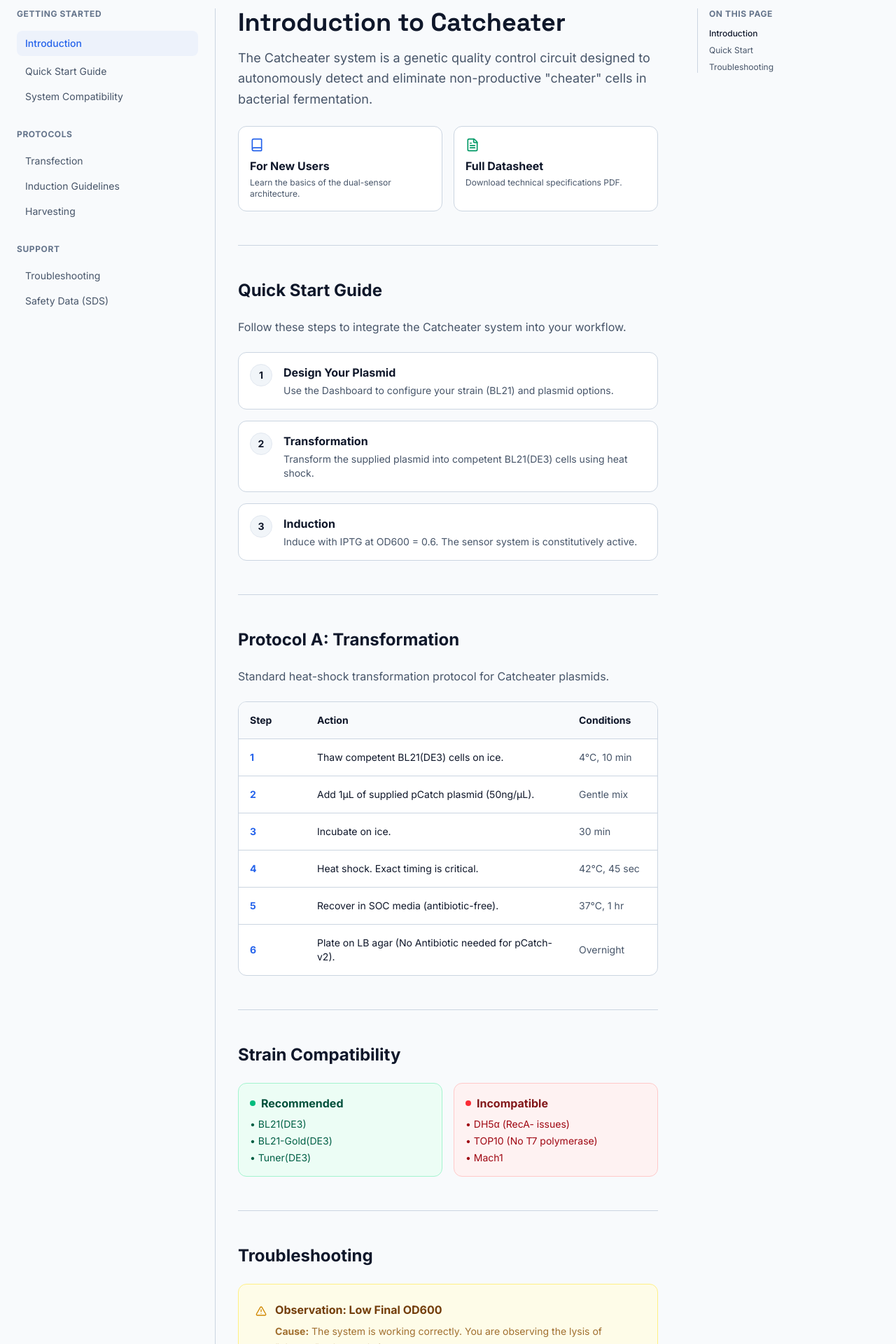
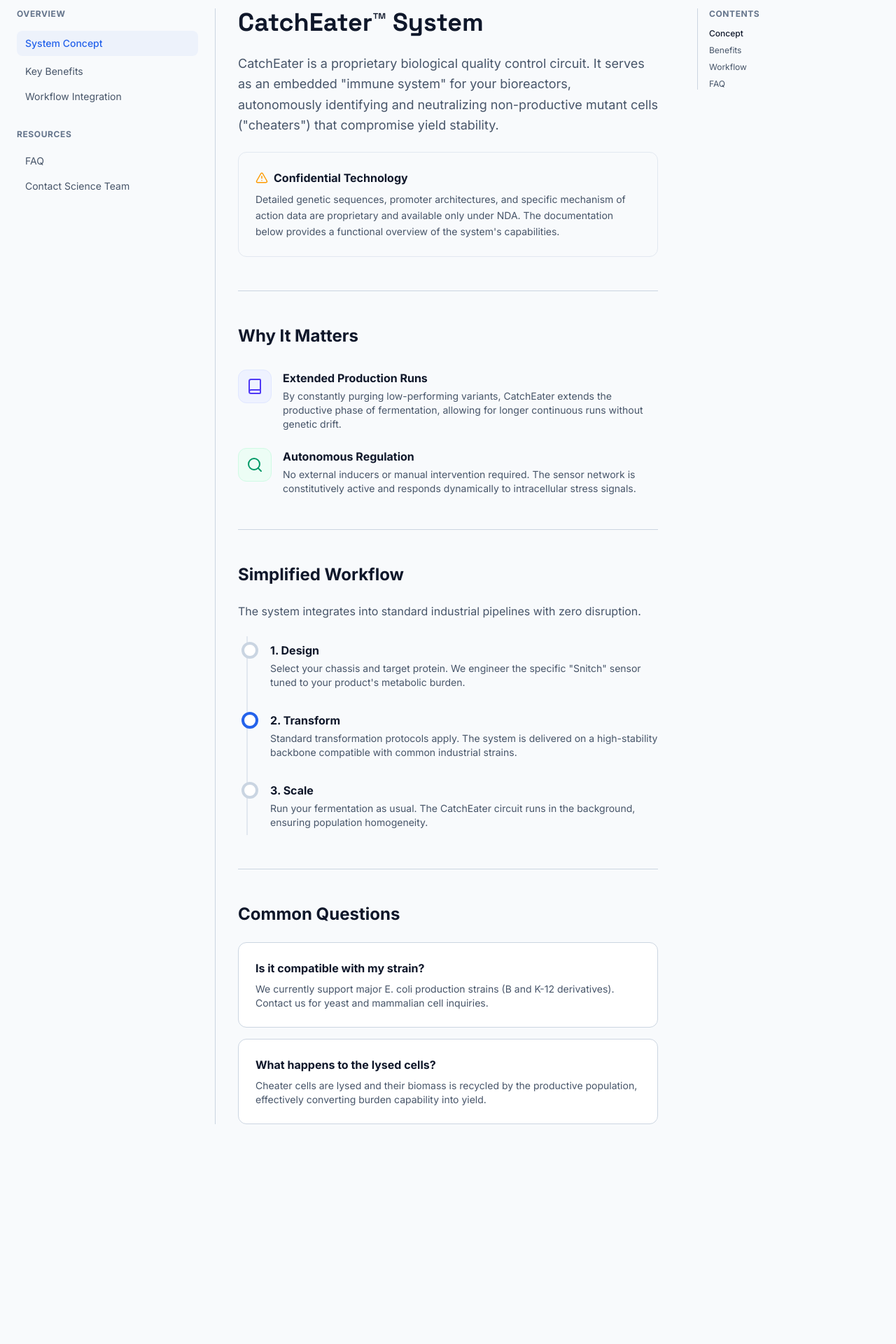
Before and after one commit to QuercusCode/Catcheaterweb, a Next.js app: page /docs in a window 1280 px wide. Shown: the part 180-2100 px from the top of the page at 70% size. After the commit the page ends 1818 px from the top, so only its background shows below. Built offline with nearby package versions, Linux system fonts and the light colour scheme.

Commit message:
Redact technical details from documentation for IP safety

```diff
--- a/src/app/docs/page.tsx
+++ b/src/app/docs/page.tsx
@@ -13,26 +13,18 @@
                     <div className="hidden md:block col-span-1 border-r border-border pr-6">
                         <div className="sticky top-24 space-y-8">
                             <div>
-                                <h4 className="font-bold text-xs uppercase tracking-wider text-muted mb-4">Getting Started</h4>
+                                <h4 className="font-bold text-xs uppercase tracking-wider text-muted mb-4">Overview</h4>
                                 <ul className="space-y-2">
-                                    <li><a href="#intro" className="block text-sm font-medium text-primary bg-primary/5 px-3 py-2 rounded-lg">Introduction</a></li>
-                                    <li><a href="#quickstart" className="block text-sm text-muted-foreground hover:text-foreground px-3 py-1">Quick Start Guide</a></li>
-                                    <li><a href="#compatibility" className="block text-sm text-muted-foreground hover:text-foreground px-3 py-1">System Compatibility</a></li>
+                                    <li><a href="#concept" className="block text-sm font-medium text-primary bg-primary/5 px-3 py-2 rounded-lg">System Concept</a></li>
+                                    <li><a href="#benefits" className="block text-sm text-muted-foreground hover:text-foreground px-3 py-1">Key Benefits</a></li>
+                                    <li><a href="#workflow" className="block text-sm text-muted-foreground hover:text-foreground px-3 py-1">Workflow Integration</a></li>
                                 </ul>
                             </div>
                             <div>
-                                <h4 className="font-bold text-xs uppercase tracking-wider text-muted mb-4">Protocols</h4>
+                                <h4 className="font-bold text-xs uppercase tracking-wider text-muted mb-4">Resources</h4>
                                 <ul className="space-y-2">
-                                    <li><a href="#transfection" className="block text-sm text-muted-foreground hover:text-foreground px-3 py-1">Transfection</a></li>
-                                    <li><a href="#induction" className="block text-sm text-muted-foreground hover:text-foreground px-3 py-1">Induction Guidelines</a></li>
-                                    <li><a href="#harvest" className="block text-sm text-muted-foreground hover:text-foreground px-3 py-1">Harvesting</a></li>
-                                </ul>
-                            </div>
-                            <div>
-                                <h4 className="font-bold text-xs uppercase tracking-wider text-muted mb-4">Support</h4>
-                                <ul className="space-y-2">
-                                    <li><a href="#troubleshooting" className="block text-sm text-muted-foreground hover:text-foreground px-3 py-1">Troubleshooting</a></li>
-                                    <li><a href="#safety" className="block text-sm text-muted-foreground hover:text-foreground px-3 py-1">Safety Data (SDS)</a></li>
+                                    <li><a href="#faq" className="block text-sm text-muted-foreground hover:text-foreground px-3 py-1">FAQ</a></li>
+                                    <li><a href="#contact" className="block text-sm text-muted-foreground hover:text-foreground px-3 py-1">Contact Science Team</a></li>
                                 </ul>
                             </div>
                         </div>
@@ -41,53 +33,51 @@
                     {/* MAIN CONTENT */}
                     <div className="col-span-1 md:col-span-3 lg:col-span-2 space-y-12">
 
-                        {/* Section: Intro */}
-                        <section id="intro" className="space-y-4">
-                            <h1 className="text-4xl font-display font-bold text-foreground">Introduction to Catcheater</h1>
+                        {/* Section: Concept */}
+                        <section id="concept" className="space-y-6">
+                            <h1 className="text-4xl font-display font-bold text-foreground">CatchEater™ System</h1>
                             <p className="text-lg text-muted-foreground leading-relaxed">
-                                The Catcheater system is a genetic quality control circuit designed to autonomously detect and eliminate non-productive &quot;cheater&quot; cells in bacterial fermentation.
+                                CatchEater is a proprietary biological quality control circuit. It serves as an embedded "immune system" for your bioreactors, autonomously identifying and neutralizing non-productive mutant cells ("cheaters") that compromise yield stability.
                             </p>
-                            <div className="grid grid-cols-2 gap-4 mt-6">
-                                <div className="p-4 border border-border rounded-xl bg-surface">
-                                    <Book className="text-primary mb-2" size={20} />
-                                    <h3 className="font-bold text-foreground">For New Users</h3>
-                                    <p className="text-xs text-muted-foreground mt-1">Learn the basics of the dual-sensor architecture.</p>
-                                </div>
-                                <div className="p-4 border border-border rounded-xl bg-surface">
-                                    <FileText className="text-emerald-600 mb-2" size={20} />
-                                    <h3 className="font-bold text-foreground">Full Datasheet</h3>
-                                    <p className="text-xs text-muted-foreground mt-1">Download technical specifications PDF.</p>
-                                </div>
+
+                            <div className="p-6 bg-slate-50 border border-slate-200 rounded-xl">
+                                <h3 className="font-bold text-foreground mb-2 flex items-center gap-2">
+                                    <AlertTriangle size={18} className="text-amber-500" /> Confidential Technology
+                                </h3>
+                                <p className="text-sm text-muted-foreground leading-relaxed">
+                                    Detailed genetic sequences, promoter architectures, and specific mechanism of action data are proprietary and available only under NDA. The documentation below provides a functional overview of the system's capabilities.
+                                </p>
                             </div>
                         </section>
 
                         <hr className="border-border" />
 
-                        {/* Section: Quick Start */}
-                        <section id="quickstart" className="space-y-6">
-                            <h2 className="text-2xl font-bold text-foreground">Quick Start Guide</h2>
-                            <p className="text-muted-foreground">Follow these steps to integrate the Catcheater system into your workflow.</p>
+                        {/* Section: Benefits */}
+                        <section id="benefits" className="space-y-8">
+                            <h2 className="text-2xl font-bold text-foreground">Why It Matters</h2>
 
-                            <div className="space-y-4">
-                                <div className="flex gap-4 p-4 bg-surface border border-border rounded-xl">
-                                    <div className="w-8 h-8 rounded-full bg-slate-100 flex items-center justify-center text-sm font-bold border border-slate-200 shrink-0">1</div>
+                            <div className="grid grid-cols-1 gap-6">
+                                <div className="flex gap-4">
+                                    <div className="w-12 h-12 rounded-xl bg-indigo-50 border border-indigo-100 flex items-center justify-center text-indigo-600 shrink-0">
+                                        <Book size={24} />
+                                    </div>
                                     <div>
-                                        <h3 className="font-bold text-foreground">Design Your Plasmid</h3>
-                                        <p className="text-sm text-muted-foreground mt-1">Use the Dashboard to configure your strain (BL21) and plasmid options.</p>
+                                        <h3 className="font-bold text-foreground mb-1">Extended Production Runs</h3>
+                                        <p className="text-sm text-muted-foreground">
+                                            By constantly purging low-performing variants, CatchEater extends the productive phase of fermentation, allowing for longer continuous runs without genetic drift.
+                                        </p>
                                     </div>
                                 </div>
-                                <div className="flex gap-4 p-4 bg-surface border border-border rounded-xl">
-                                    <div className="w-8 h-8 rounded-full bg-slate-100 flex items-center justify-center text-sm font-bold border border-slate-200 shrink-0">2</div>
+
+                                <div className="flex gap-4">
+                                    <div className="w-12 h-12 rounded-xl bg-emerald-50 border border-emerald-100 flex items-center justify-center text-emerald-600 shrink-0">
+                                        <Search size={24} />
+                                    </div>
                                     <div>
-                                        <h3 className="font-bold text-foreground">Transformation</h3>
-                                        <p className="text-sm text-muted-foreground mt-1">Transform the supplied plasmid into competent BL21(DE3) cells using heat shock.</p>
-                                    </div>
-                                </div>
-                                <div className="flex gap-4 p-4 bg-surface border border-border rounded-xl">
-                                    <div className="w-8 h-8 rounded-full bg-slate-100 flex items-center justify-center text-sm font-bold border border-slate-200 shrink-0">3</div>
-                                    <div>
-                                        <h3 className="font-bold text-foreground">Induction</h3>
-                                        <p className="text-sm text-muted-foreground mt-1">Induce with IPTG at OD600 = 0.6. The sensor system is constitutively active.</p>
+                                        <h3 className="font-bold text-foreground mb-1">Autonomous Regulation</h3>
+                                        <p className="text-sm text-muted-foreground">
+                                            No external inducers or manual intervention required. The sensor network is constitutively active and responds dynamically to intracellular stress signals.
+                                        </p>
                                     </div>
                                 </div>
                             </div>
@@ -95,118 +85,47 @@
 
                         <hr className="border-border" />
 
-                        {/* Section: Transformation Protocol */}
-                        <section id="transfection" className="space-y-6">
-                            <h2 className="text-2xl font-bold text-foreground">Protocol A: Transformation</h2>
-                            <p className="text-muted-foreground">Standard heat-shock transformation protocol for Catcheater plasmids.</p>
+                        {/* Section: Workflow */}
+                        <section id="workflow" className="space-y-6">
+                            <h2 className="text-2xl font-bold text-foreground">Simplified Workflow</h2>
+                            <p className="text-muted-foreground">The system integrates into standard industrial pipelines with zero disruption.</p>
 
-                            <div className="bg-white border border-border rounded-xl overflow-hidden">
-                                <table className="w-full text-sm text-left">
-                                    <thead className="bg-slate-50 font-bold border-b border-border">
-                                        <tr>
-                                            <th className="p-4 w-24">Step</th>
-                                            <th className="p-4">Action</th>
-                                            <th className="p-4 w-32">Conditions</th>
-                                        </tr>
-                                    </thead>
-                                    <tbody className="divide-y divide-border">
-                                        <tr>
-                                            <td className="p-4 font-bold text-primary">1</td>
-                                            <td className="p-4">Thaw competent BL21(DE3) cells on ice.</td>
-                                            <td className="p-4 text-muted-foreground">4°C, 10 min</td>
-                                        </tr>
-                                        <tr>
-                                            <td className="p-4 font-bold text-primary">2</td>
-                                            <td className="p-4">Add 1µL of supplied pCatch plasmid (50ng/µL).</td>
-                                            <td className="p-4 text-muted-foreground">Gentle mix</td>
-                                        </tr>
-                                        <tr>
-                                            <td className="p-4 font-bold text-primary">3</td>
-                                            <td className="p-4">Incubate on ice.</td>
-                                            <td className="p-4 text-muted-foreground">30 min</td>
-                                        </tr>
-                                        <tr>
-                                            <td className="p-4 font-bold text-primary">4</td>
-                                            <td className="p-4">Heat shock. Exact timing is critical.</td>
-                                            <td className="p-4 text-muted-foreground">42°C, 45 sec</td>
-                                        </tr>
-                                        <tr>
-                                            <td className="p-4 font-bold text-primary">5</td>
-                                            <td className="p-4">Recover in SOC media (antibiotic-free).</td>
-                                            <td className="p-4 text-muted-foreground">37°C, 1 hr</td>
-                                        </tr>
-                                        <tr>
-                                            <td className="p-4 font-bold text-primary">6</td>
-                                            <td className="p-4">Plate on LB agar (No Antibiotic needed for pCatch-v2).</td>
-                                            <td className="p-4 text-muted-foreground">Overnight</td>
-                                        </tr>
-                                    </tbody>
-                                </table>
-                            </div>
-                        </section>
-
-                        <hr className="border-border" />
-
-                        {/* Section: Compatibility */}
-                        <section id="compatibility" className="space-y-6">
-                            <h2 className="text-2xl font-bold text-foreground">Strain Compatibility</h2>
-                            <div className="grid grid-cols-1 md:grid-cols-2 gap-4">
-                                <div className="p-4 border border-emerald-200 bg-emerald-50 rounded-xl">
-                                    <h3 className="font-bold text-emerald-900 flex items-center gap-2">
-                                        <div className="w-2 h-2 rounded-full bg-emerald-500"></div>
-                                        Recommended
-                                    </h3>
-                                    <ul className="mt-2 space-y-1 text-sm text-emerald-800">
-                                        <li>• BL21(DE3)</li>
-                                        <li>• BL21-Gold(DE3)</li>
-                                        <li>• Tuner(DE3)</li>
-                                    </ul>
+                            <div className="relative border-l-2 border-slate-200 ml-3 space-y-8 pl-8 py-2">
+                                <div className="relative">
+                                    <div className="absolute -left-[41px] top-0 w-6 h-6 rounded-full bg-white border-4 border-slate-300"></div>
+                                    <h3 className="font-bold text-foreground">1. Design</h3>
+                                    <p className="text-sm text-muted-foreground mt-1">Select your chassis and target protein. We engineer the specific "Snitch" sensor tuned to your product's metabolic burden.</p>
                                 </div>
-                                <div className="p-4 border border-red-200 bg-red-50 rounded-xl">
-                                    <h3 className="font-bold text-red-900 flex items-center gap-2">
-                                        <div className="w-2 h-2 rounded-full bg-red-500"></div>
-                                        Incompatible
-                                    </h3>
-                                    <ul className="mt-2 space-y-1 text-sm text-red-800">
-                                        <li>• DH5α (RecA- issues)</li>
-                                        <li>• TOP10 (No T7 polymerase)</li>
-                                        <li>• Mach1</li>
-                                    </ul>
+                                <div className="relative">
+                                    <div className="absolute -left-[41px] top-0 w-6 h-6 rounded-full bg-white border-4 border-primary"></div>
+                                    <h3 className="font-bold text-foreground">2. Transform</h3>
+                                    <p className="text-sm text-muted-foreground mt-1">Standard transformation protocols apply. The system is delivered on a high-stability backbone compatible with common industrial strains.</p>
+                                </div>
+                                <div className="relative">
+                                    <div className="absolute -left-[41px] top-0 w-6 h-6 rounded-full bg-white border-4 border-slate-300"></div>
+                                    <h3 className="font-bold text-foreground">3. Scale</h3>
+                                    <p className="text-sm text-muted-foreground mt-1">Run your fermentation as usual. The CatchEater circuit runs in the background, ensuring population homogeneity.</p>
                                 </div>
                             </div>
                         </section>
 
                         <hr className="border-border" />
 
-                        {/* Section: Troubleshooting */}
-                        <section id="troubleshooting" className="space-y-6">
-                            <h2 className="text-2xl font-bold text-foreground">Troubleshooting</h2>
-
+                        {/* Section: Troubleshooting / FAQ */}
+                        <section id="faq" className="space-y-6">
+                            <h2 className="text-2xl font-bold text-foreground">Common Questions</h2>
                             <div className="space-y-4">
-                                <div className="bg-yellow-50 border border-yellow-200 rounded-xl p-6">
-                                    <div className="flex items-start gap-3">
-                                        <AlertTriangle className="text-yellow-600 mt-1" size={20} />
-                                        <div>
-                                            <h3 className="font-bold text-yellow-900">Observation: Low Final OD600</h3>
-                                            <p className="text-sm text-yellow-800/80 mt-2 leading-relaxed">
-                                                <strong>Cause:</strong> The system is working correctly. You are observing the lysis of "cheater" sub-populations.
-                                                <br />
-                                                <strong>Action:</strong> Measure specific protein yield (mg/g biomass) rather than just optical density.
-                                            </p>
-                                        </div>
-                                    </div>
+                                <div className="bg-surface border border-border rounded-xl p-6">
+                                    <h3 className="font-bold text-foreground mb-2">Is it compatible with my strain?</h3>
+                                    <p className="text-sm text-muted-foreground">
+                                        We currently support major E. coli production strains (B and K-12 derivatives). Contact us for yeast and mammalian cell inquiries.
+                                    </p>
                                 </div>
-
-                                <div className="bg-slate-50 border border-border rounded-xl p-6">
-                                    <h3 className="font-bold text-foreground mb-2">Issue: No Colonies on Plate</h3>
-                                    <p className="text-sm text-muted-foreground mb-2">
-                                        Potential causes include heat-shock failure or dead competent cells.
+                                <div className="bg-surface border border-border rounded-xl p-6">
+                                    <h3 className="font-bold text-foreground mb-2">What happens to the lysed cells?</h3>
+                                    <p className="text-sm text-muted-foreground">
+                                        Cheater cells are lysed and their biomass is recycled by the productive population, effectively converting burden capability into yield.
                                     </p>
-                                    <ul className="list-disc pl-5 text-sm text-muted-foreground space-y-1">
-                                        <li>Ensure water bath is exactly 42°C.</li>
-                                        <li>Verify plasmid concentration (should be &gt;10ng/uL).</li>
-                                        <li><strong>Note:</strong> pCatch-v2 does not require antibiotics, but using Ampicillin plates will not harm the transformation if the <i>bla</i> gene module was selected.</li>
-                                    </ul>
                                 </div>
                             </div>
                         </section>
@@ -216,11 +135,12 @@
                     {/* RIGHT: ON THIS PAGE (Floating) */}
                     <div className="hidden lg:block col-span-1 pl-6">
                         <div className="sticky top-24 border-l border-border pl-4">
-                            <h5 className="text-xs font-bold uppercase tracking-wider text-muted mb-3">On this page</h5>
+                            <h5 className="text-xs font-bold uppercase tracking-wider text-muted mb-3">Contents</h5>
                             <ul className="space-y-2 text-xs">
-                                <li><a href="#intro" className="text-foreground font-medium">Introduction</a></li>
-                                <li><a href="#quickstart" className="text-muted-foreground hover:text-foreground">Quick Start</a></li>
-                                <li><a href="#troubleshooting" className="text-muted-foreground hover:text-foreground">Troubleshooting</a></li>
+                                <li><a href="#concept" className="text-foreground font-medium">Concept</a></li>
+                                <li><a href="#benefits" className="text-muted-foreground hover:text-foreground">Benefits</a></li>
+                                <li><a href="#workflow" className="text-muted-foreground hover:text-foreground">Workflow</a></li>
+                                <li><a href="#faq" className="text-muted-foreground hover:text-foreground">FAQ</a></li>
                             </ul>
                         </div>
                     </div>
```
